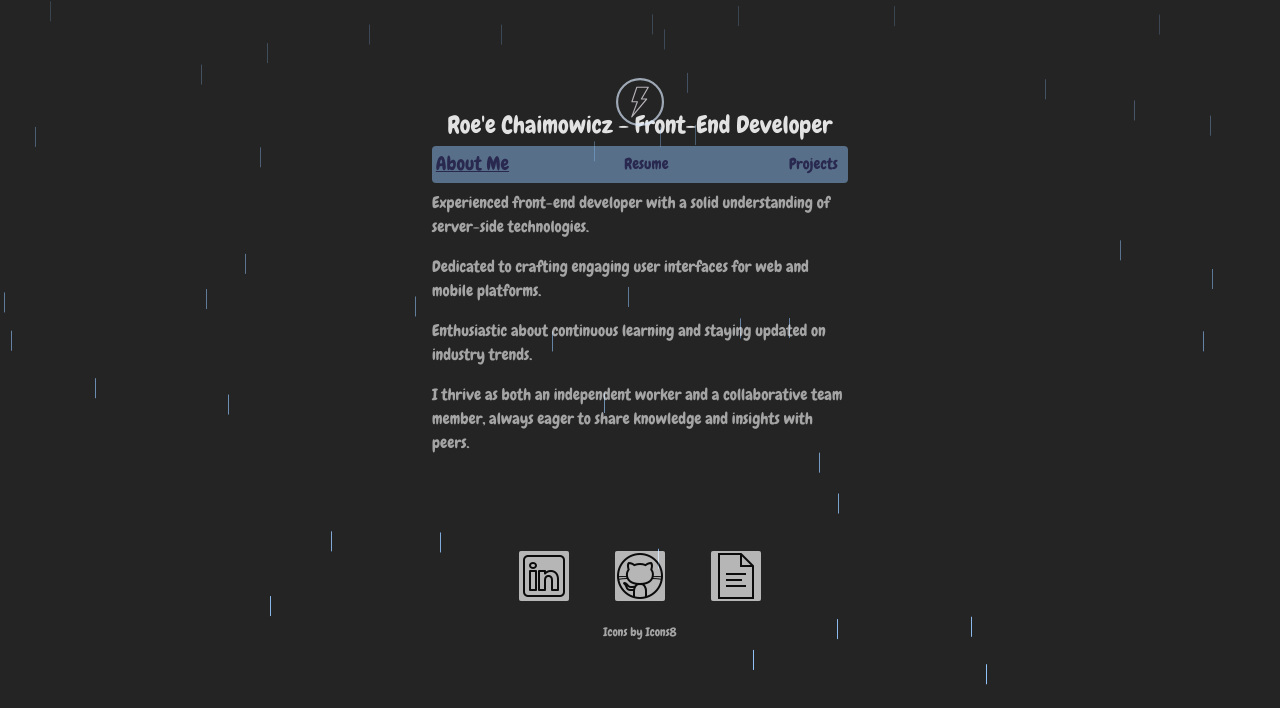
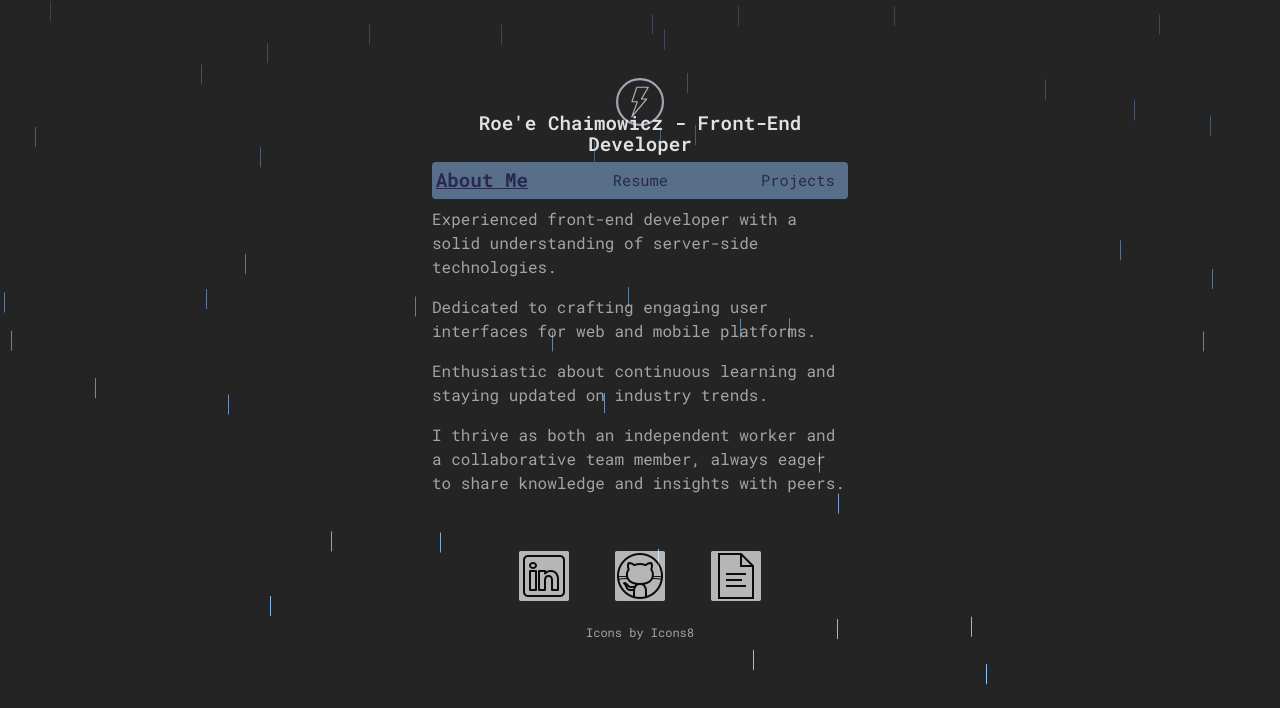
Before and after one commit to roeechaimo/fe_resume, a React (Vite) app: page / in a window 1280 px wide. Shown: the top 708 px of the page. Built offline with nearby package versions, Linux system fonts and the light colour scheme; no server answers.

Commit message:
adjust font

```diff
--- a/src/components/app-title/styled.ts
+++ b/src/components/app-title/styled.ts
@@ -2,8 +2,9 @@ import { motion } from 'framer-motion';
 import styled from 'styled-components';
 
 const Title = styled(motion.h1)`
-  font-size: 1.5em;
+  font-size: 1.2em;
   text-align: center;
+  font-weight: 600;
 `;
 
 export default Title;
--- a/src/components/nav/styled.ts
+++ b/src/components/nav/styled.ts
@@ -5,6 +5,7 @@ const NavItem = styled.h3<{ $selected?: boolean }>`
   text-align: center;
   text-decoration: ${(props) =>
     props.$selected ? 'underline' : 'transparent'};
+  font-weight: ${(props) => (props.$selected ? '800' : 'initial')};
   transition: text-decoration 0.3s linear;
   padding: 0.2em;
   &:hover {
--- a/src/index.css
+++ b/src/index.css
@@ -3,9 +3,9 @@
 @tailwind utilities;
 
 :root {
-  font-family: Chewy;
+  font-family: Roboto Mono;
   line-height: 1.5;
-  font-weight: 200;
+  font-weight: 400;
 
   color-scheme: light dark;
   color: rgba(255, 255, 255, 0.87);
@@ -38,6 +38,6 @@ h1 {
 }
 
 @font-face {
-  font-family: Chewy;
-  src: url(./assets/fonts/Chewy.ttf);
+  font-family: Roboto Mono;
+  src: url(./assets/fonts/RobotoMono-VariableFont_wght.ttf);
 }
--- a/src/pages/resume/StackItem.tsx
+++ b/src/pages/resume/StackItem.tsx
@@ -3,7 +3,7 @@ import { ResumeItemStack } from './types';
 
 type StackItemProps = ResumeItemStack;
 
-const StackItem = ({ text, image }: StackItemProps) => {
+const StackItem = ({ text }: StackItemProps) => {
   return (
     <Box className='flex items-center'>
       <Box className='flex  items-center w-full px-2'>
--- a/src/pages/resume/types.ts
+++ b/src/pages/resume/types.ts
@@ -1,6 +1,6 @@
 export type ResumeItemStack = {
   text: string;
-  image: string;
+  image?: string;
 };
 
 export type RsumeItemDescription = {
```
Also changed, not shown: src/assets/fonts/Chewy.ttf (deleted), src/assets/fonts/RobotoMono-VariableFont_wght.ttf (added).
